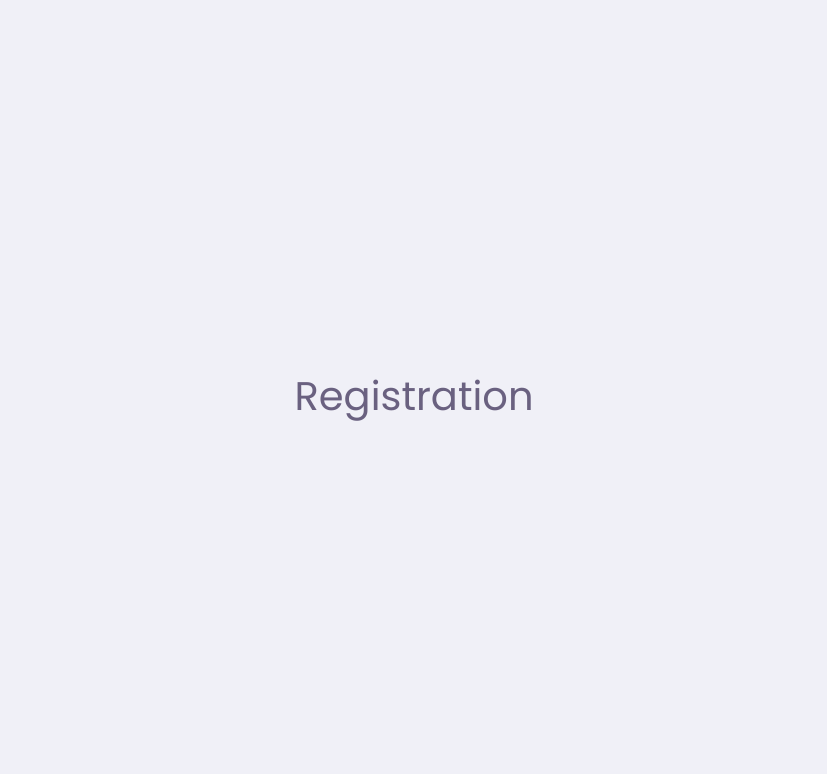
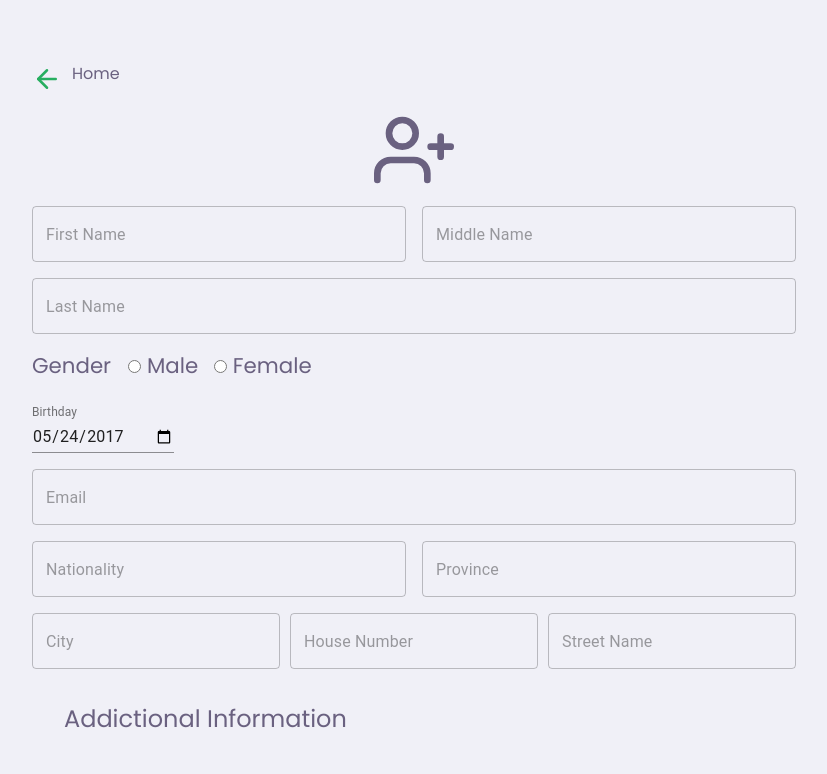
Before and after one commit to delfim-junior/DigitTracker, a React (Create React App) app in the folder tracker/: page /register/user in a window 1280 px wide. Shown: the top 774 px of the page, without its empty margins (226-1053 px from the left). Built offline with nearby package versions, Linux system fonts and the light colour scheme; the HTML template or start-up script is replaced by a standard one.

Commit message:
userTracker page

```diff
--- a/tracker/src/App.css
+++ b/tracker/src/App.css
@@ -22,3 +22,7 @@ body, input, button, textarea {
   font: 500 1.6rem poppins;
   color: #6A6180
 }
+
+body {
+  overflow: scroll;
+}
--- a/tracker/src/pages/Register/index.js
+++ b/tracker/src/pages/Register/index.js
@@ -1,10 +1,16 @@
 import React from 'react';
+import { Switch, Route } from 'react-router-dom';
+import Identify from './Identify';
+import UserTracker from './UserTracker';
 
 // import { Container } from './styles';
 
 function Register() {
   return (
-    <h1>Registration</h1>
+    <Switch>
+      <Route exact path='/register' component={Identify} />
+      <Route exact path='/register/user' component={UserTracker} />
+    </Switch>
   );
 }
 
--- /dev/null
+++ b/tracker/src/pages/Register/styles.css
@@ -0,0 +1,105 @@
+.idenfy-container {
+    display: flex;
+    flex-direction: column;
+}
+
+.idenfy-container div {
+    display: flex;
+    flex-direction: column;
+    padding: 2rem;
+    align-items: stretch;
+}
+
+.idenfy-container div label {
+    display: flex;
+    flex-direction: row;
+    align-items: center;
+    margin-top: 2rem;
+    cursor: pointer;
+}
+
+.idenfy-container div label input[type="radio"] {
+    transform: scale(2)
+}
+
+.idenfy-container button {
+    background: #82E0AA;
+    cursor: pointer;
+    transition: 0.2s;
+    color: #FFF;
+    border: none;
+    border-radius: 5px;
+}
+
+.idenfy-container button:hover {
+    background: #58D68D;
+}
+
+.user-container {
+    display: flex;
+    flex-direction: column;
+    height: 100%;
+}
+
+.user-container > div {
+    display: flex;
+    flex-direction: row;
+    align-content: space-between;
+    margin-top: 1rem;
+}
+
+.user-container > div .first-line {
+    margin-right: 10px;
+}
+
+.gender {
+    font-size: 16pt
+}
+
+.gender label{
+    margin-right: 1rem;
+}
+
+.names {
+    display: flex;
+    align-content: space-between;
+}
+
+.names .firsname, .middlename {
+    width: 50%;
+}
+
+.names .firsname {
+    margin-right: 1rem;
+}
+
+.user-container .idinfo {
+    margin-top: 2rem;
+    padding: 2rem;
+}
+
+div.icon {
+    display: flex;
+    justify-content: center;
+}
+
+.user-container h6 {
+    color: #D68910;
+}
+
+.user-container>header {
+    display: flex;
+    flex-direction: row;
+    cursor: pointer;
+    transition: all .2s ease-in-out;
+    margin-top: 4rem;
+}
+
+.user-container>header h6 {
+    margin-left: 10px;
+    color: #6A6180 !important
+}
+
+.user-container>header:hover {
+    transform: scale(1.01);
+}
```
